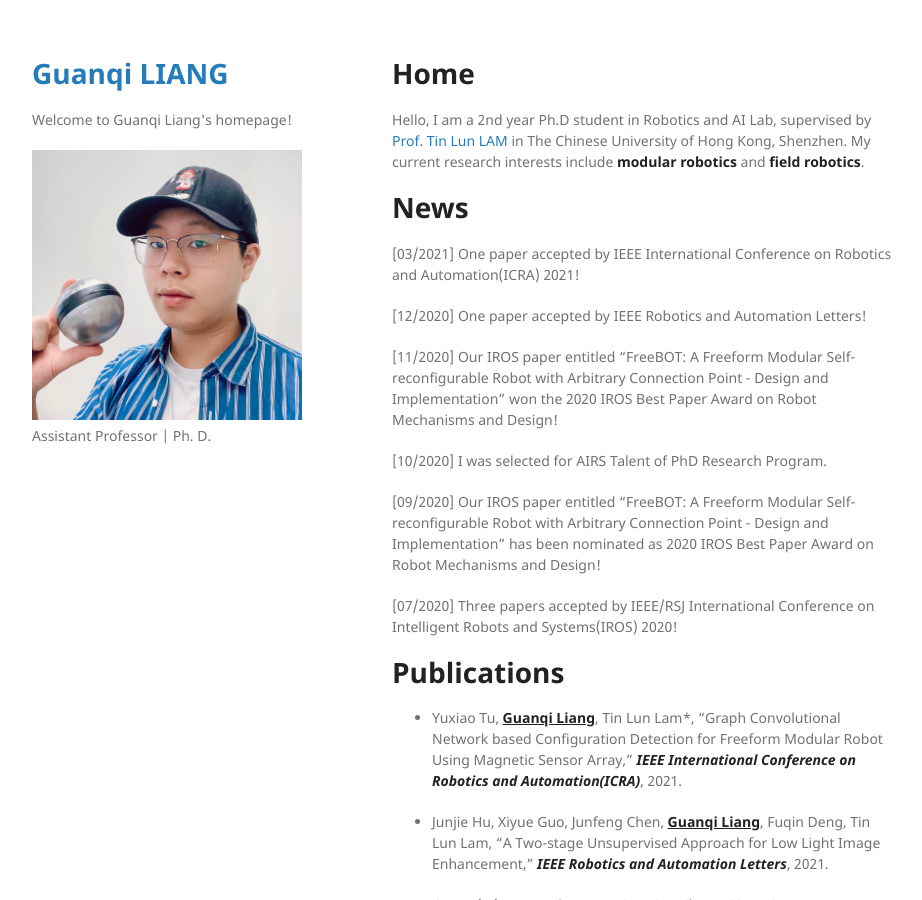
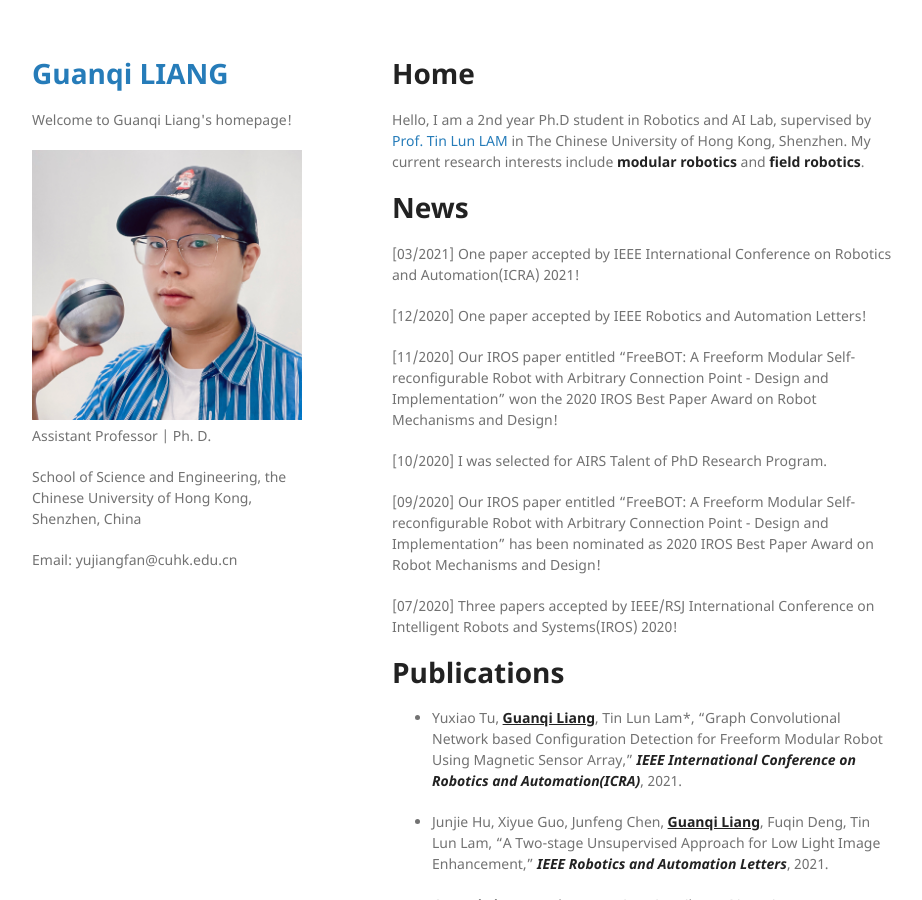
Before and after one commit to guanqiliang/guanqiliang.github.com, a Jekyll site: the page built from index.md, in a window 1280 px wide and 900 px high. Shown: the whole window, without its empty margins (178-1100 px from the left). Built offline with Jekyll 4.4.1, drawn with Linux system fonts in a browser that asks for light colours; our own code applies the rules of GitHub Pages for plain Markdown files.

Commit message:
Update default.html

```diff
--- a/_layouts/default.html
+++ b/_layouts/default.html
@@ -27,9 +27,11 @@
         <p class="view"><a href="{{ site.github.repository_url }}">View the Project on GitHub <small>{{ site.github.repository_nwo }}</small></a></p>
         {% endif %}
 
-        {% if site.github.is_user_page %}
-         <p class="one">Assistant Professor | Ph. D.</p>
-        {% endif %}
+      {% if site.github.is_user_page %}
+        <p class="one">Assistant Professor | Ph. D.</p>
+        <p class="two">School of Science and Engineering, the Chinese University of Hong Kong, Shenzhen, China</p>
+        <p class="two">Email: yujiangfan@cuhk.edu.cn</p>
+      {% endif %}
 
         {% if site.show_downloads %}
         <ul class="downloads">
```
